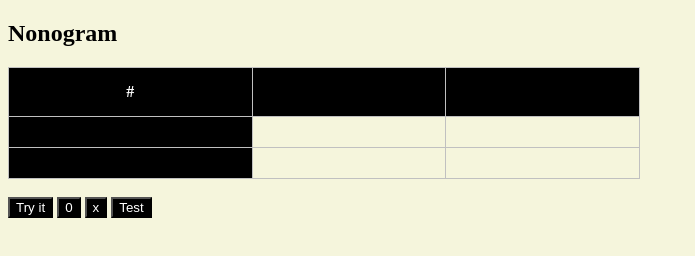
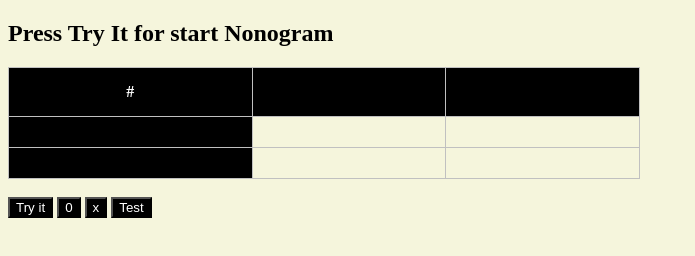
Before and after one commit to KovacevicAleksa/Nonogram2x2, a plain HTML site: page index.html in a window 1280 px wide. Shown: the whole page, without its empty margins (0-695 px from the left). Drawn offline with Linux system fonts and the light colour scheme.

Commit message:
Update index.html

```diff
--- a/index.html
+++ b/index.html
@@ -8,11 +8,11 @@
 
   <link rel="stylesheet" href="style.css" type="text/css">
 
-  <title>Press Try It for start Nonogram</title>
+  <title>Nonogram</title>
 </head>
 
 <body>
-  <h2>Nonogram</h2>
+  <h2>Press Try It for start Nonogram</h2>
   <table id="t01">
     <tr>
       <th>#</th>
```
